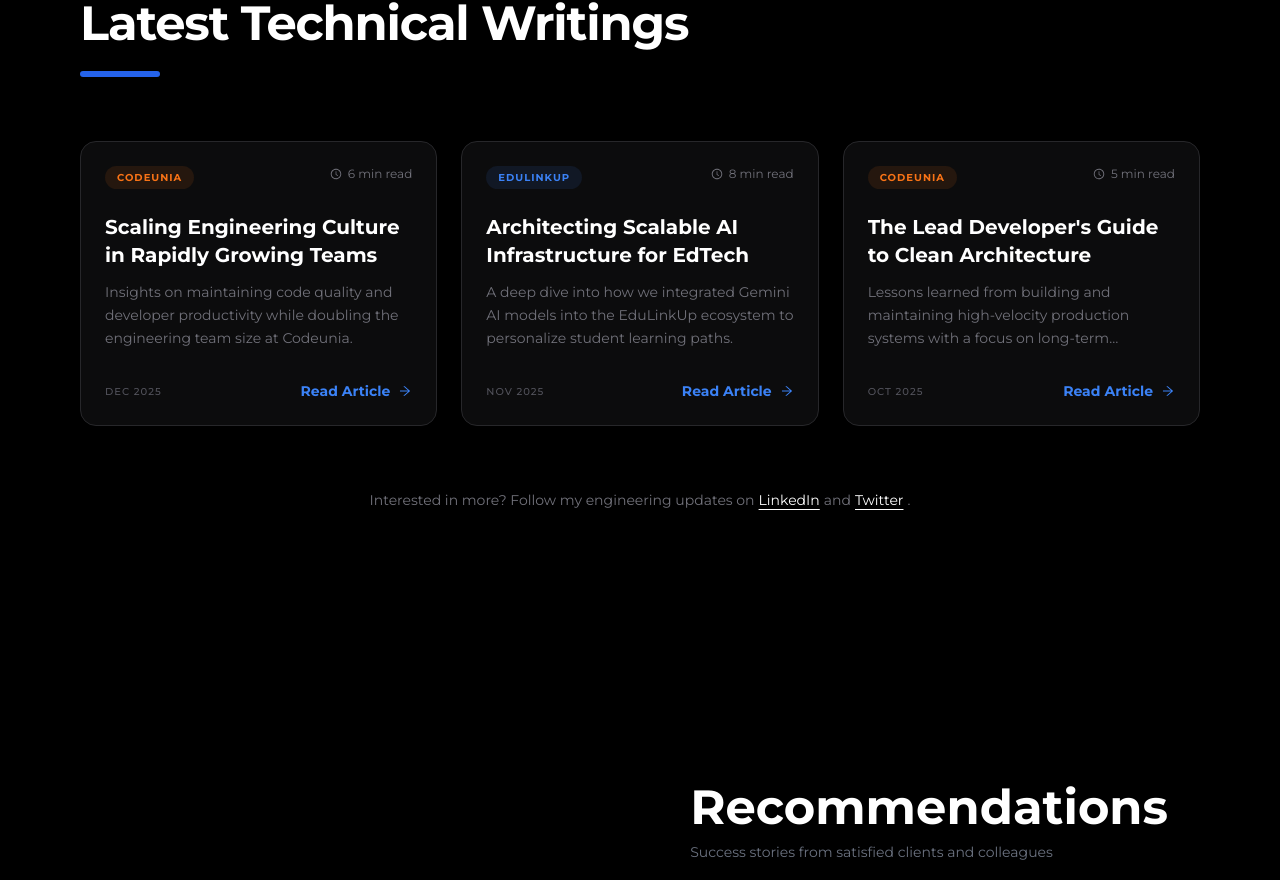
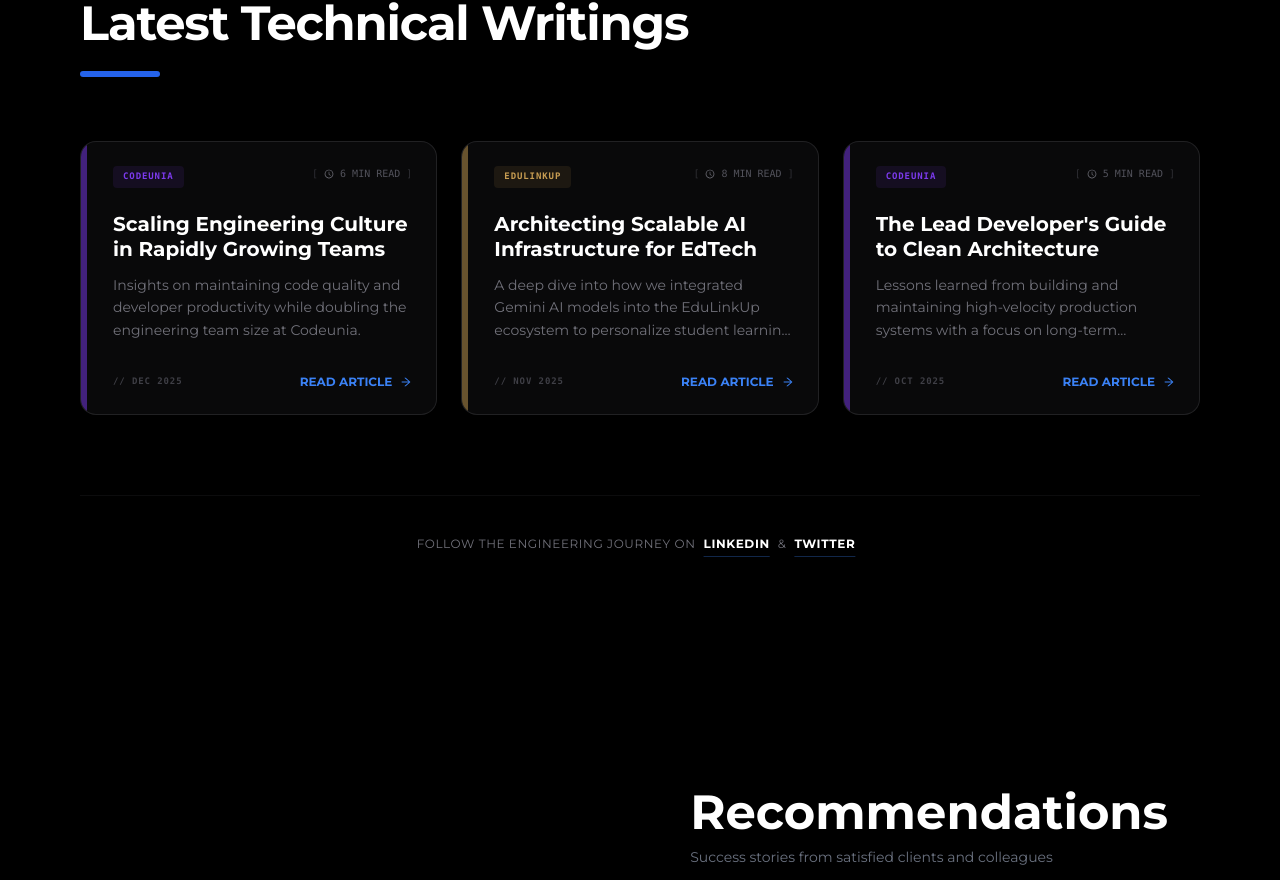
Before and after one commit to akshay0611/personal-portfolio, a Next.js app: page / in a window 1280 px wide. Shown: the part 4794-5674 px from the top of the page. Built offline with nearby package versions, Linux system fonts and the light colour scheme.

Commit message:
feat: animate blog section headers and cards, and enhance card UI with new accent, read time, and social link styling.

```diff
--- a/src/components/home/BlogFeed.tsx
+++ b/src/components/home/BlogFeed.tsx
@@ -8,13 +8,28 @@ const BlogFeed = () => {
         <section className="home-section" id="blog">
             <div className="max-section-width">
                 <div className="flex flex-col mb-10 md:mb-16">
-                    <span className="text-blue-500 font-bold uppercase tracking-[0.3em] text-xs mb-3">
+                    <motion.span
+                        initial={{ opacity: 0, x: -20 }}
+                        whileInView={{ opacity: 1, x: 0 }}
+                        viewport={{ once: true }}
+                        className="text-blue-500 font-bold uppercase tracking-[0.3em] text-xs mb-3"
+                    >
                         Engineering Insights
-                    </span>
-                    <h2 className="text-3xl md:text-5xl font-bold text-white tracking-tight">
+                    </motion.span>
+                    <motion.h2
+                        initial={{ opacity: 0, y: 20 }}
+                        whileInView={{ opacity: 1, y: 0 }}
+                        viewport={{ once: true }}
+                        className="text-3xl md:text-5xl font-bold text-white tracking-tight"
+                    >
                         Latest Technical Writings
-                    </h2>
-                    <div className="h-1.5 w-20 bg-blue-600 mt-6 rounded-full" />
+                    </motion.h2>
+                    <motion.div
+                        initial={{ width: 0 }}
+                        whileInView={{ width: 80 }}
+                        viewport={{ once: true }}
+                        className="h-1.5 bg-blue-600 mt-6 rounded-full"
+                    />
                 </div>
 
                 <div className="grid grid-cols-1 md:grid-cols-2 lg:grid-cols-3 gap-6">
@@ -24,51 +39,53 @@ const BlogFeed = () => {
                             href={article.url}
                             target="_blank"
                             rel="noopener noreferrer"
-                            initial={{ opacity: 0, y: 20 }}
+                            initial={{ opacity: 0, y: 30 }}
                             whileInView={{ opacity: 1, y: 0 }}
                             viewport={{ once: true }}
-                            transition={{ delay: index * 0.1 }}
+                            transition={{ duration: 0.5, delay: index * 0.15 }}
                             whileHover={{ y: -10 }}
-                            className="group relative flex flex-col bg-zinc-900/50 border border-zinc-800 p-6 rounded-2xl hover:border-blue-500/50 transition-all duration-300"
+                            className="group relative flex flex-col bg-zinc-900/40 border border-zinc-800/80 p-6 rounded-2xl hover:border-blue-500/30 transition-all duration-300 overflow-hidden"
                         >
-                            {/* Card Background Glow */}
-                            <div className="absolute inset-0 bg-gradient-to-br from-blue-600/5 to-transparent opacity-0 group-hover:opacity-100 transition-opacity rounded-2xl" />
+                            {/* Platform Accent Strip (Idea #1) */}
+                            <div className={`absolute left-0 top-0 h-full w-1.5 transition-all duration-300 ${article.platform === 'Codeunia' ? 'bg-[#7C3AED]/50 group-hover:bg-[#7C3AED]' : 'bg-[#C89D52]/50 group-hover:bg-[#C89D52]'
+                                }`} />
 
-                            <div className="flex justify-between items-start mb-6">
-                                <span className={`px-3 py-1 rounded-full text-[10px] font-bold uppercase tracking-widest ${article.platform === 'Codeunia' ? 'bg-orange-500/10 text-orange-500' : 'bg-blue-500/10 text-blue-500'
+                            <div className="flex justify-between items-start mb-6 pl-2">
+                                <span className={`px-2.5 py-1 rounded text-[9px] font-bold uppercase tracking-widest font-mono ${article.platform === 'Codeunia' ? 'bg-[#7C3AED]/10 text-[#7C3AED]' : 'bg-[#C89D52]/10 text-[#C89D52]'
                                     }`}>
                                     {article.platform}
                                 </span>
-                                <div className="flex items-center gap-1.5 text-zinc-500 text-xs">
-                                    <AiOutlineClockCircle />
-                                    {article.readTime}
+
+                                {/* System Readout Metadata (Idea #3) */}
+                                <div className="flex items-center gap-1.5 text-zinc-600 text-[10px] font-mono">
+                                    <span className="opacity-50">[</span>
+                                    <AiOutlineClockCircle className="text-zinc-500" />
+                                    <span className="group-hover:text-zinc-400 transition-colors">{article.readTime.toUpperCase()}</span>
+                                    <span className="opacity-50">]</span>
                                 </div>
                             </div>
 
-                            <h3 className="text-xl font-bold text-white mb-3 group-hover:text-blue-400 transition-colors line-clamp-2">
-                                {article.title}
-                            </h3>
+                            <div className="pl-2">
+                                <h3 className="text-xl font-bold text-white mb-3 group-hover:text-blue-400 transition-colors line-clamp-2 leading-tight">
+                                    {article.title}
+                                </h3>
 
-                            <p className="text-zinc-500 text-sm mb-8 line-clamp-3 leading-relaxed">
-                                {article.description}
-                            </p>
+                                <p className="text-zinc-500 text-sm mb-8 line-clamp-3 leading-relaxed group-hover:text-zinc-400 transition-colors">
+                                    {article.description}
+                                </p>
+                            </div>
 
-                            <div className="mt-auto flex items-center justify-between">
-                                <span className="text-zinc-600 text-[10px] font-medium uppercase tracking-widest">
-                                    {article.date}
+                            <div className="mt-auto flex items-center justify-between pl-2">
+                                <span className="text-zinc-700 text-[9px] font-bold uppercase tracking-widest font-mono group-hover:text-zinc-500 transition-colors">
+                                    {`// ${article.date}`}
                                 </span>
-                                <div className="flex items-center gap-2 text-blue-500 font-bold text-sm group-hover:translate-x-1 transition-transform">
-                                    Read Article <AiOutlineArrowRight />
+                                <div className="flex items-center gap-2 text-blue-500 font-bold text-xs group-hover:translate-x-1 transition-all">
+                                    READ ARTICLE <AiOutlineArrowRight />
                                 </div>
                             </div>
 
-                            {/* Decorative line on hover */}
-                            <motion.div
-                                className="absolute bottom-0 left-0 h-1 bg-blue-600 rounded-b-2xl"
-                                initial={{ width: 0 }}
-                                whileHover={{ width: '100%' }}
-                                transition={{ duration: 0.3 }}
-                            />
+                            {/* Card Background Glow */}
+                            <div className="absolute inset-0 bg-gradient-to-br from-blue-600/5 to-transparent opacity-0 group-hover:opacity-100 transition-opacity" />
                         </motion.a>
                     ))}
                 </div>
@@ -76,13 +93,14 @@ const BlogFeed = () => {
                 <motion.div
                     initial={{ opacity: 0 }}
                     whileInView={{ opacity: 1 }}
-                    className="mt-16 text-center"
+                    viewport={{ once: true }}
+                    className="mt-20 pt-10 border-t border-zinc-900/50 text-center"
                 >
-                    <p className="text-zinc-500 text-sm">
-                        Interested in more? Follow my engineering updates on
-                        <a href="#" className="text-white hover:text-blue-500 transition-colors mx-1 underline underline-offset-4">LinkedIn</a>
-                        and
-                        <a href="#" className="text-white hover:text-blue-500 transition-colors mx-1 underline underline-offset-4">Twitter</a>.
+                    <p className="text-zinc-500 text-xs tracking-wider uppercase">
+                        Follow the engineering journey on
+                        <a href="https://linkedin.com/in/akshay0611" className="text-white hover:text-blue-500 transition-colors mx-2 font-bold underline decoration-blue-500/30 underline-offset-8">LINKEDIN</a>
+                        &
+                        <a href="https://twitter.com/akshay_0611" className="text-white hover:text-blue-500 transition-colors mx-2 font-bold underline decoration-blue-500/30 underline-offset-8">TWITTER</a>
                     </p>
                 </motion.div>
             </div>
```
